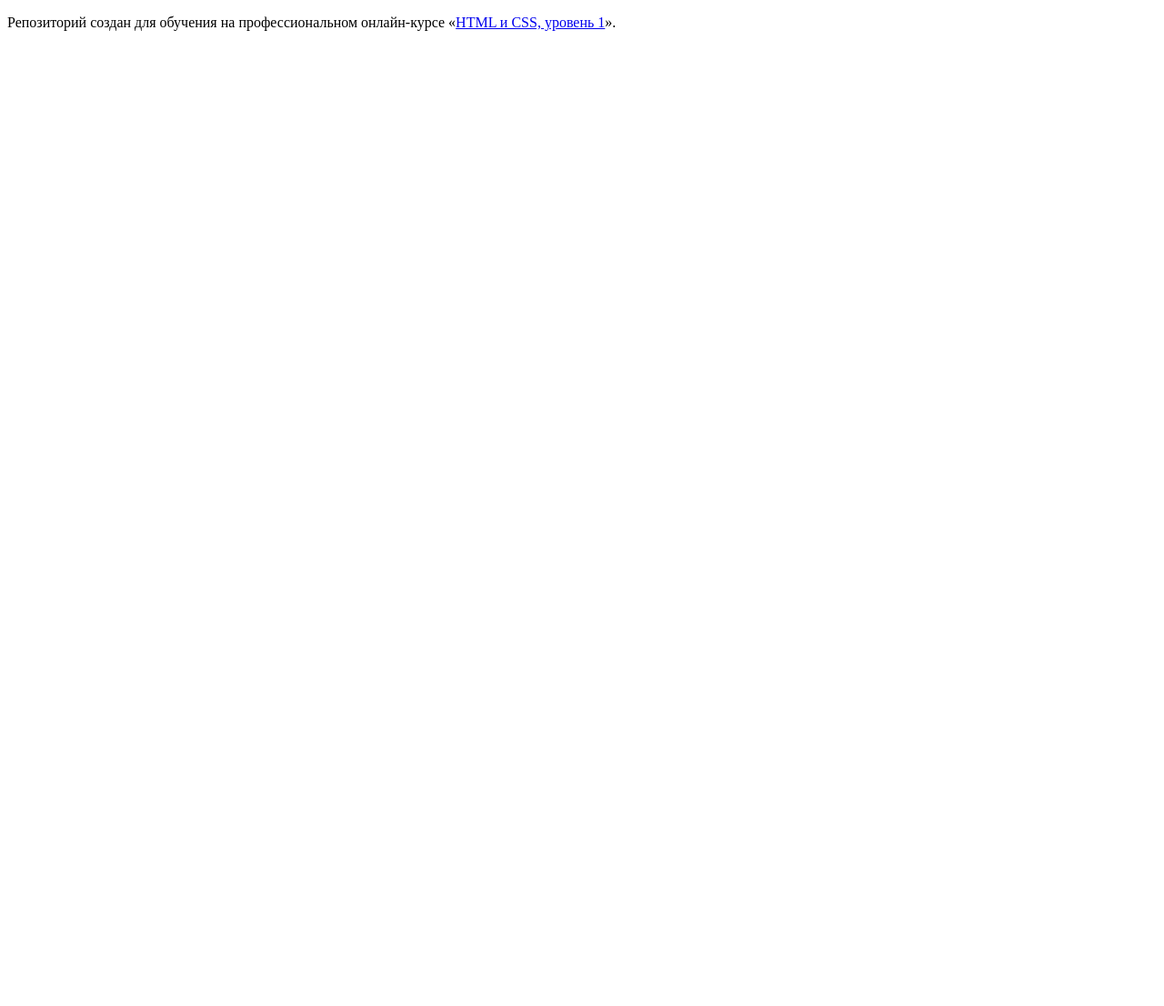
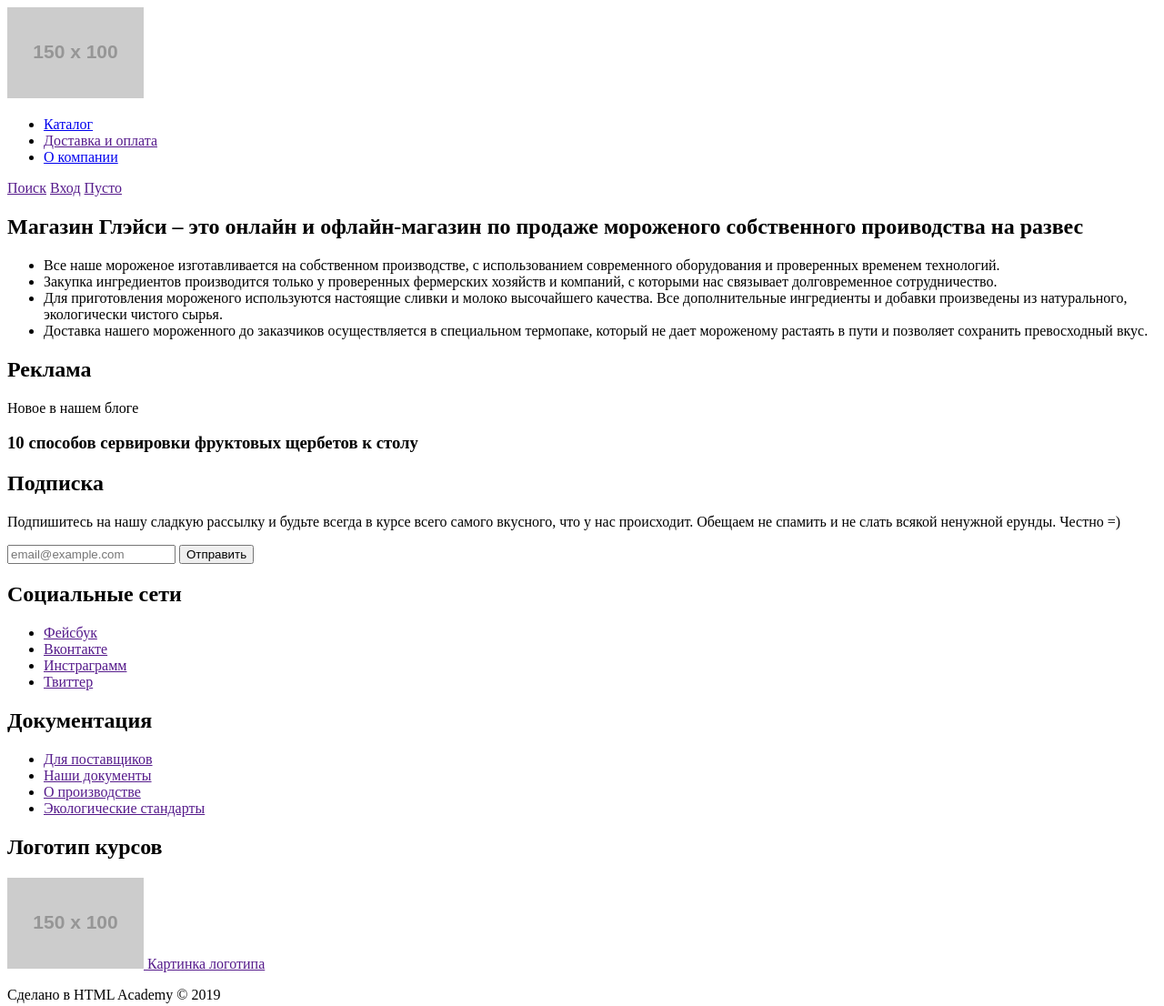
Before and after one commit to Julanick/956891-gllacy-28, a plain HTML site: page index.html in a window 1280 px wide. Shown: the whole page at 91% size. Before the commit the page ends 800 px from the top, so only its background shows below. Drawn offline with Linux system fonts and the light colour scheme; placeholder pictures from the web are drawn by us.

Commit message:
feat: add new .html files

```diff
--- a/index.html
+++ b/index.html
@@ -1,12 +1,100 @@
 <!DOCTYPE html>
 <html lang="ru">
   <head>
-    <meta charset="utf-8">
+    <meta charset="utf-8" />
     <title>HTML Academy: Глейси</title>
   </head>
   <body>
-
-    <p>Репозиторий создан для обучения на профессиональном онлайн‑курсе «<a href="https://htmlacademy.ru/intensive/htmlcss">HTML и CSS, уровень 1</a>».</p>
-
+    <header>
+      <nav>
+        <a>
+          <img src="https://via.placeholder.com/150x100" alt="Логотип магазина мороженого Глейси" />
+        </a>
+        <ul>
+          <li><a href="catalog.html">Каталог</a></li>
+          <li><a href="">Доставка и оплата</a></li>
+          <li><a href="#company">О компании</a></li>
+        </ul>
+      </nav>
+      <div>
+        <a href="">Поиск</a>
+        <a href="">Вход</a>
+        <a href="">Пусто</a>
+      </div>
+    </header>
+    <main>
+      <section>
+        <h2 id="company">
+          Магазин Глэйси – это онлайн и офлайн-магазин по продаже мороженого
+          собственного проиводства на развес
+        </h2>
+        <ul>
+          <li>
+            Все наше мороженое изготавливается на собственном производстве, с
+            использованием современного оборудования и проверенных временем
+            технологий.
+          </li>
+          <li>
+            Закупка ингредиентов производится только у проверенных фермерских
+            хозяйств и компаний, с которыми нас связывает долговременное
+            сотрудничество.
+          </li>
+          <li>
+            Для приготовления мороженого используются настоящие сливки и молоко
+            высочайшего качества. Все дополнительные ингредиенты и добавки
+            произведены из натурального, экологически чистого сырья.
+          </li>
+          <li>
+            Доставка нашего мороженного до заказчиков осуществляется в
+            специальном термопаке, который не дает мороженому растаять в пути и
+            позволяет сохранить превосходный вкус.
+          </li>
+        </ul>
+      </section>
+      <section>
+        <h2>Реклама</h2>
+        <article>
+          <p>Новое в нашем блоге</p>
+          <h3>10 способов сервировки фруктовых щербетов к столу</h3>
+        </article>
+      </section>
+      <section>
+        <h2>Подписка</h2>
+        <p>
+          Подпишитесь на нашу сладкую рассылку и будьте всегда в курсе всего
+          самого вкусного, что у нас происходит. Обещаем не спамить и не слать
+          всякой ненужной ерунды. Честно =)
+        </p>
+        <form action="">
+          <input type="email" placeholder="email@example.com" />
+          <button type="submit">Отправить</button>
+        </form>
+      </section>
+    </main>
+    <footer>
+      <section>
+        <h2>Социальные сети</h2>
+        <ul>
+          <li><a href="">Фейсбук</a></li>
+          <li><a href="">Вконтакте</a></li>
+          <li><a href="">Инстраграмм</a></li>
+          <li><a href="">Твиттер</a></li>
+        </ul>
+      </section>
+      <section>
+        <h2>Документация</h2>
+        <ul>
+          <li><a href="">Для поставщиков</a></li>
+          <li><a href="">Наши документы</a></li>
+          <li><a href="">О производстве</a></li>
+          <li><a href="">Экологические стандарты</a></li>
+        </ul>
+      </section>
+      <section>
+        <h2>Логотип курсов</h2>
+        <a href=""> <img src="https://via.placeholder.com/150x100" alt="" /> Картинка логотипа</a>
+        <p>Сделано в HTML Academy © 2019</p>
+      </section>
+    </footer>
   </body>
 </html>
```
Also changed, not shown: catalog.html (added, +142 -0 lines).
